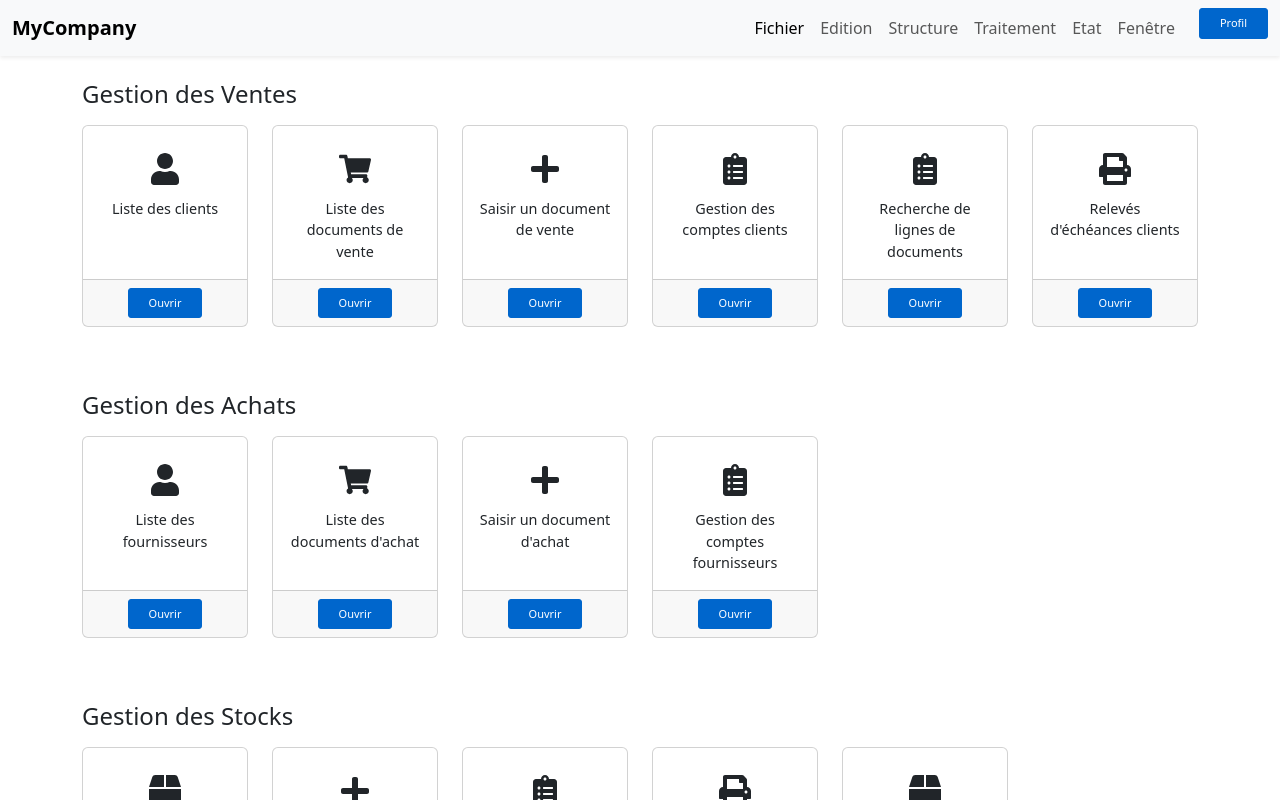
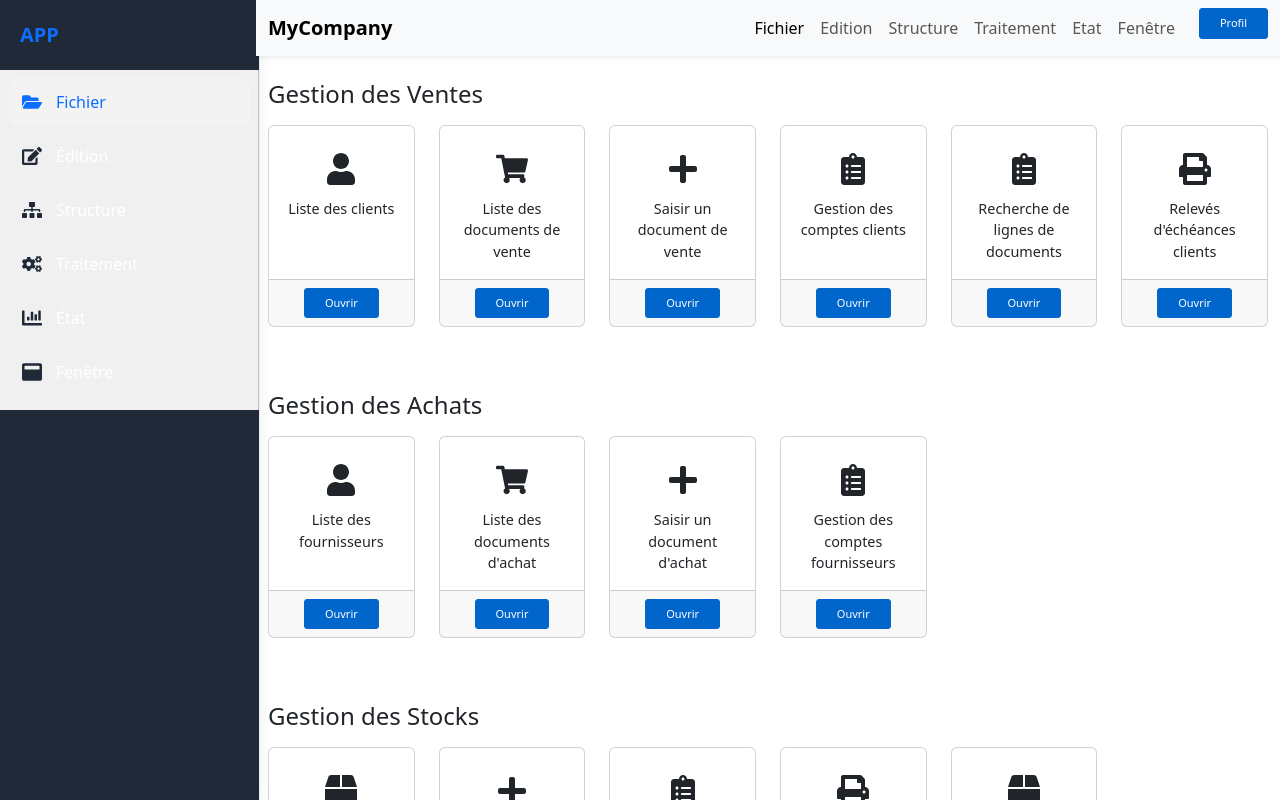
Before and after one commit to AntonioRbm5/com, a React (Vite) app: page /home-commercial in a window 1280 px wide. Shown: the top 800 px of the page. Built offline with nearby package versions, Linux system fonts and the light colour scheme.

Commit message:
init side bar

```diff
--- /dev/null
+++ b/src/composants/sidebar.jsx
@@ -0,0 +1,53 @@
+import {
+  FaFolderOpen,
+  FaEdit,
+  FaSitemap,
+  FaCogs,
+  FaChartBar,
+  FaWindowMaximize,
+} from "react-icons/fa";
+
+
+const Sidebar = () => {
+  return (
+    <aside className="sidebar">
+      <div className="sidebar-header">
+        <span className="logo">APP</span>
+      </div>
+
+      <ul className="sidebar-menu">
+        <li className="active">
+          <FaFolderOpen />
+          <span className="label">Fichier</span>
+        </li>
+
+        <li>
+          <FaEdit />
+          <span className="label">Édition</span>
+        </li>
+
+        <li>
+          <FaSitemap />
+          <span className="label">Structure</span>
+        </li>
+
+        <li>
+          <FaCogs />
+          <span className="label">Traitement</span>
+        </li>
+
+        <li>
+          <FaChartBar />
+          <span className="label">État</span>
+        </li>
+
+        <li>
+          <FaWindowMaximize />
+          <span className="label">Fenêtre</span>
+        </li>
+      </ul>
+    </aside>
+  );
+};
+
+export default Sidebar;
--- a/src/index.css
+++ b/src/index.css
@@ -68,3 +68,108 @@
 .step-inactive-line {
   background-color: #e0e0e0;
 }
+:root {
+  --primary: #0d6efd;
+  --white: #ffffff;
+  --dark: #1f2937;
+}
+/* SIDEBAR */
+.sidebar {
+  width: 72px;
+  height: 100vh;
+  border-right: 1px solid #eee;
+  transition: all 0.35s ease;
+  overflow: hidden;
+  box-shadow: 2px 0 12px rgba(0, 0, 0, 0.05);
+}
+
+/* HOVER ASIDE → Dark pro */
+.sidebar:hover {
+  width: 260px;
+  background: #1f2937; /* dark gray pro */
+}
+
+/* HEADER */
+.sidebar-header {
+  height: 70px;
+  display: flex;
+  align-items: center;
+  padding: 0 20px;
+}
+
+.logo {
+  font-size: 20px;
+  font-weight: 700;
+  color: var(--primary);
+  white-space: nowrap;
+  opacity: 0;
+  transition: opacity 0.2s ease, color 0.2s ease;
+}
+
+/* SHOW LOGO ON HOVER */
+.sidebar:hover .logo {
+  opacity: 1;
+  color: var(--primary); /* reste lisible sur fond dark */
+}
+
+/* MENU */
+.sidebar-menu {
+  list-style: none;
+  padding: 12px;
+  margin: 0;
+}
+
+.sidebar-menu li {
+  display: flex;
+  align-items: center;
+  gap: 14px;
+  padding: 12px 14px;
+  margin-bottom: 6px;
+  border-radius: 10px;
+  cursor: pointer;
+  color: #1f2937; /* texte sombre par défaut */
+  transition: all 0.25s ease;
+}
+
+/* ICON */
+.sidebar-menu li svg {
+  font-size: 20px;
+  min-width: 20px;
+  transition: color 0.25s ease;
+}
+
+/* TEXT HIDDEN BY DEFAULT */
+.label {
+  white-space: nowrap;
+  opacity: 0;
+  transform: translateX(-10px);
+  transition: all 0.25s ease, color 0.25s ease;
+  color: #1f2937; /* sombre par défaut */
+}
+
+/* SHOW TEXT ON SIDEBAR HOVER → lisible sur dark */
+.sidebar:hover .label {
+  opacity: 1;
+  transform: translateX(0);
+  color: var(--white);
+}
+
+/* ITEM HOVER */
+.sidebar-menu li:hover {
+  background: rgba(255, 255, 255, 0.1); /* léger sur dark */
+  color: var(--primary);
+}
+
+.sidebar-menu li:hover svg {
+  color: var(--primary);
+}
+
+/* ACTIVE ITEM */
+.sidebar-menu li.active {
+  background: rgba(255, 255, 255, 0.2); /* léger contraste */
+  color: var(--primary);
+}
+
+.sidebar-menu li.active .label {
+  color: var(--primary);
+}
--- a/src/pages/Home/home-commercial.jsx
+++ b/src/pages/Home/home-commercial.jsx
@@ -1,12 +1,21 @@
 import  Navbar  from "../../composants/navbar";
 import DashboardHome from "../../composants/accueil";
+import Sidebar from "../../composants/sidebar";
 
 const HomeCom = () => {
     return (
-        <div>
-        <Navbar/>
-        <DashboardHome/>
-        </div>
+
+            <div className="d-flex">
+                <div style={{width: "20%"}}>
+                    <Sidebar/>
+                </div>
+                <div style={{width: "80%"}}>
+                    <Navbar/>
+                    <DashboardHome/>
+                </div>
+            </div>
+
+
     )
 }
 export default HomeCom;
```
